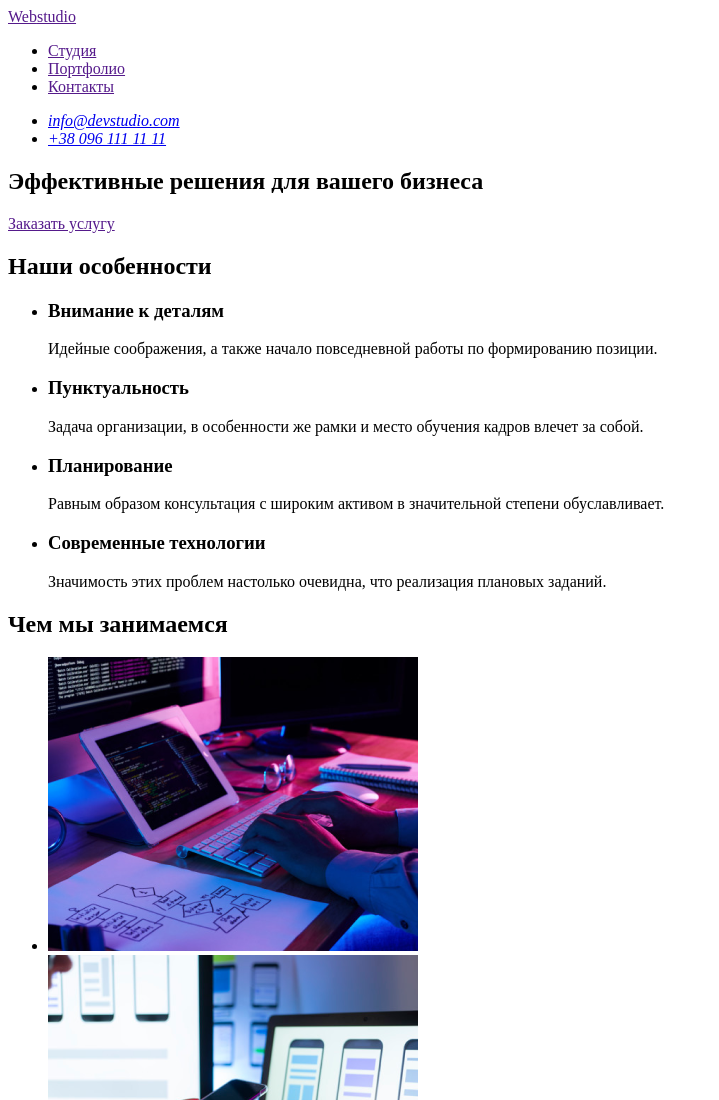
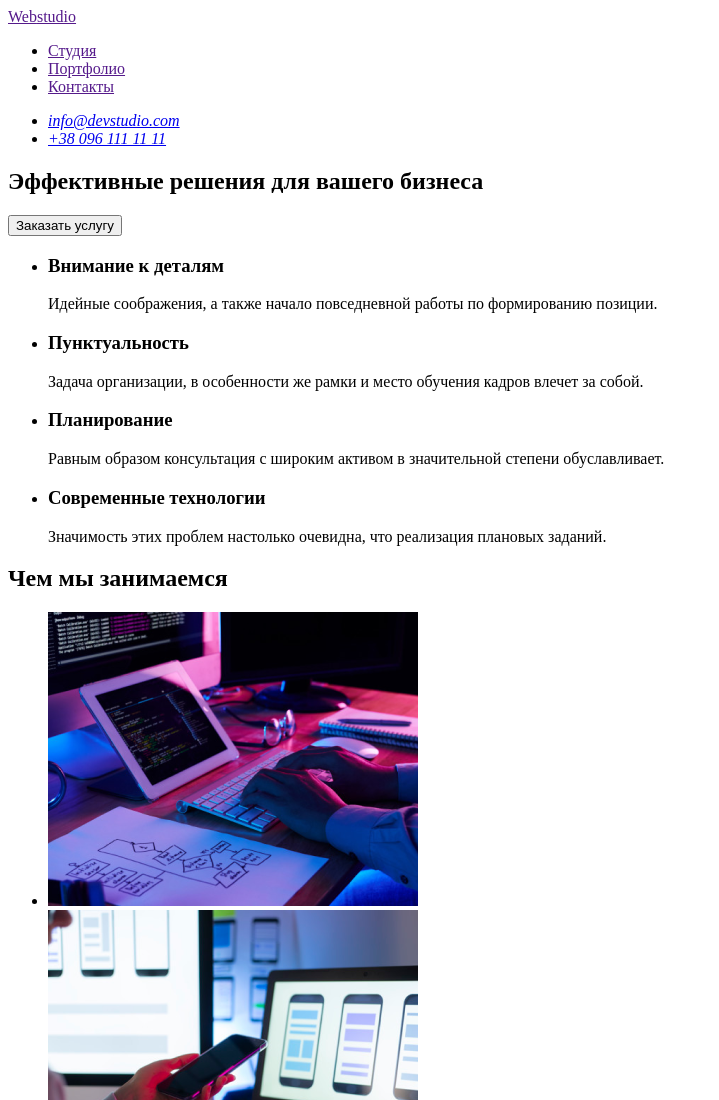
Before and after one commit to IrynaDiachenko/goit-markup-hw-01, a plain HTML site: page index.html in a window 1280 px wide. Shown: the top 1100 px of the page, without its empty margins (0-719 px from the left). Drawn offline with Linux system fonts and the light colour scheme.

Commit message:
change link to button

```diff
--- a/index.html
+++ b/index.html
@@ -19,6 +19,7 @@
                 <li> <a href="">Портфолио</a></li>
                 <li> <a href="">Контакты</a></li>
             </ul>
+        </nav>
 
         <address>
             <ul>
@@ -26,18 +27,18 @@
                 <li> <a href="tel:+380961111111">+38 096 111 11 11</a></li>
             </ul>
         </address>
-        </nav>
+
 
         <div>
             <section>
                 <h1>Эффективные решения для вашего бизнеса</h1>
-                <a href="">Заказать услугу</a>
+                <button type="button">Заказать услугу</button>
 
         </div>
 
-        <!--Скрытый заголовой к Секции2-->
         <section>
-            <h2>Наши особенности</h2>
+            <!-- Скрытый заголовой к Секции2
+            <h2>Наши особенности</h2> -->
 
             <ul>
                 <li>
```
Lines whose indentation alone changed are shown as unchanged.
